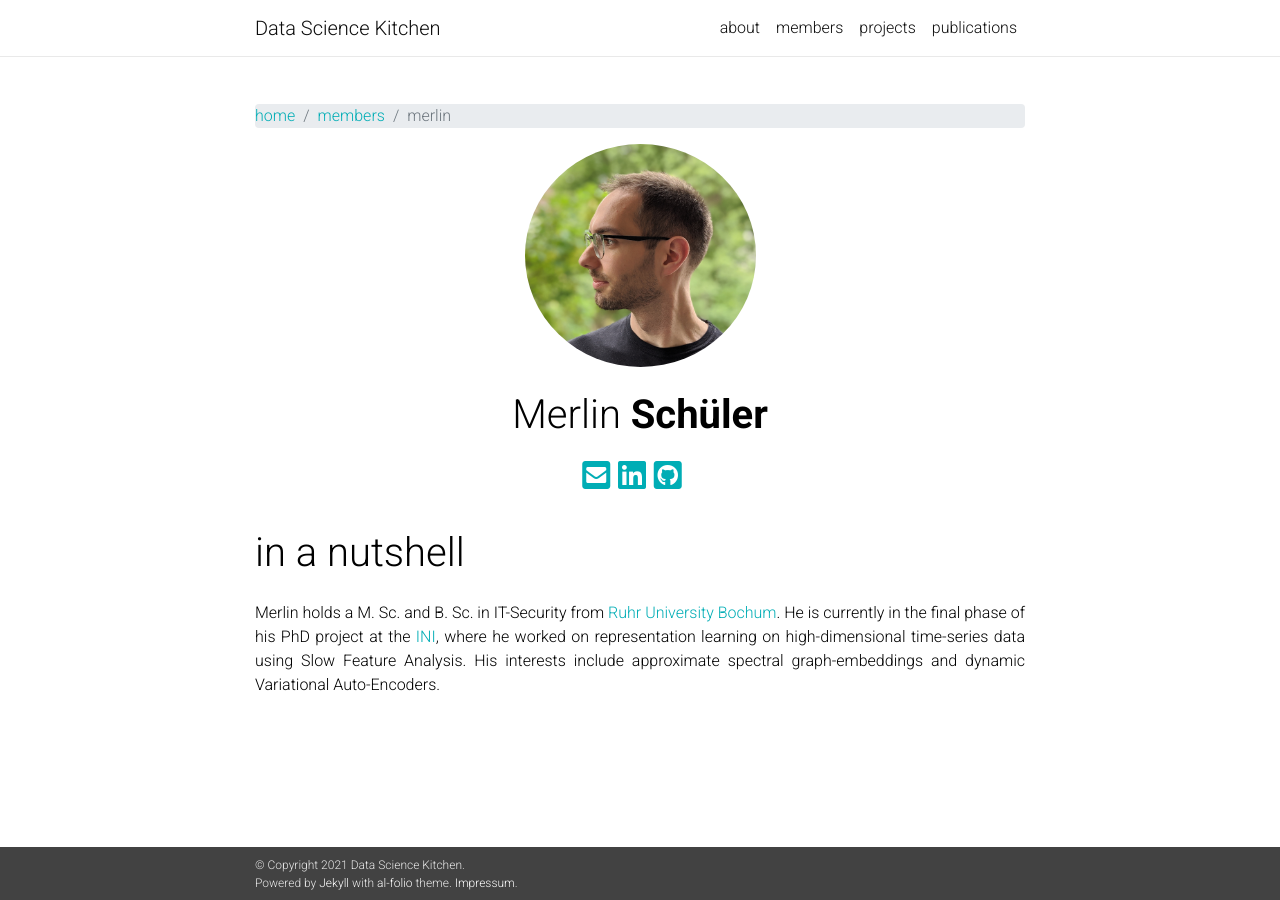
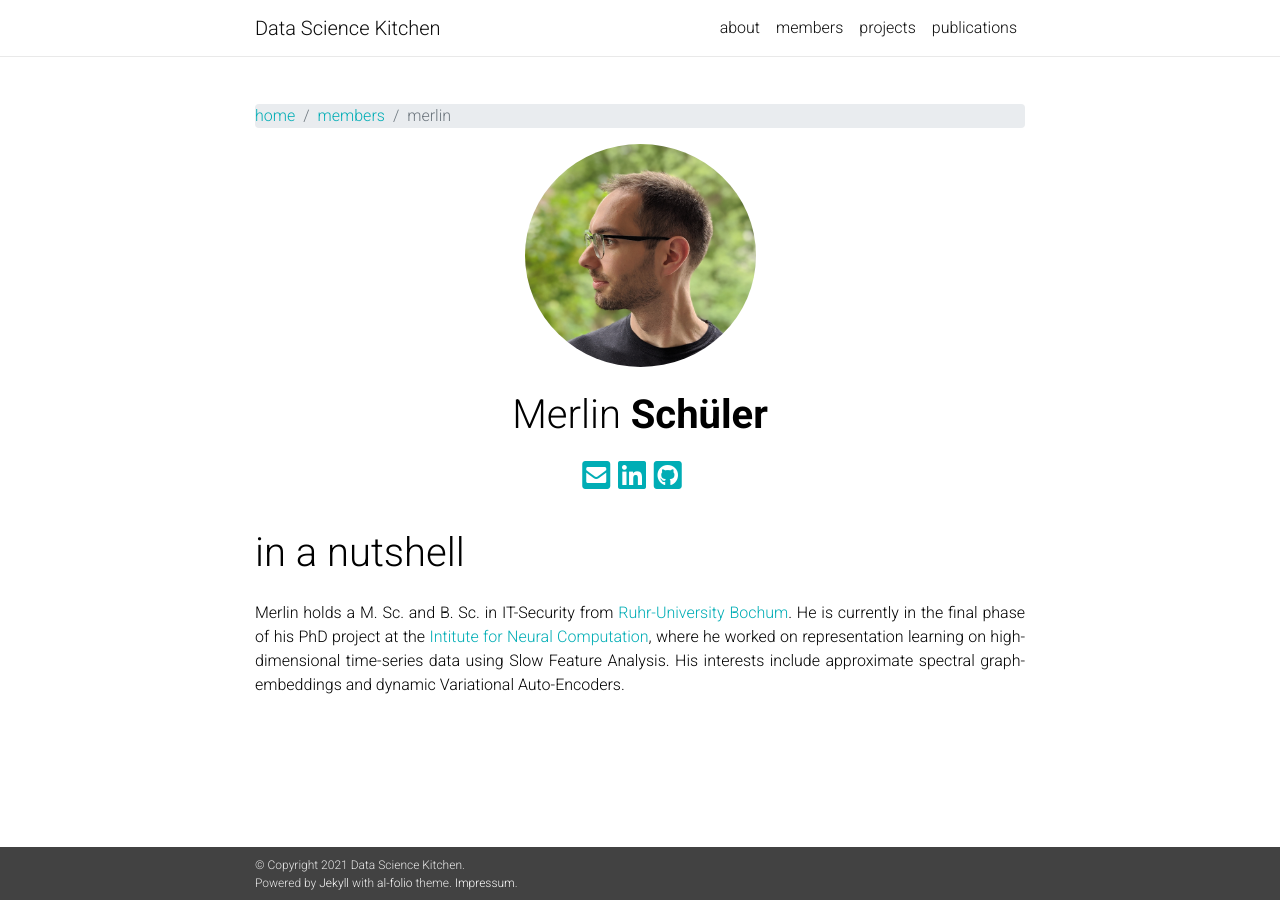
Before and after one commit to data-science-kitchen/data-science-kitchen.github.io, a Jekyll site: the page built from _members/merlin.markdown, in a window 1280 px wide. Built offline with Jekyll 4.4.1, drawn with Linux system fonts in a browser that asks for light colours; nearby versions of some CDN libraries; comment, search, counter and statistics services are not loaded; a style sheet for code colours, icons or effects is not loaded.

Commit message:
Merlin added his stuff to the members page

```diff
--- a/_members/merlin.markdown
+++ b/_members/merlin.markdown
@@ -15,4 +15,4 @@ bibliography_file:
 bibliography_years: [2021]
 ---
 
-Merlin holds a M. Sc. and B. Sc. in IT-Security from <a href="https://etit.ruhr-uni-bochum.de/" target="_blank">Ruhr University Bochum</a>. He is currently in the final phase of his PhD project at the <a href="https://www.ini.rub.de/" target="_blank">INI</a>, where he worked on representation learning on high-dimensional time-series data using Slow Feature Analysis. His interests include approximate spectral graph-embeddings and dynamic Variational Auto-Encoders.
+Merlin holds a M. Sc. and B. Sc. in IT-Security from <a href="https://etit.ruhr-uni-bochum.de/" target="_blank">Ruhr-University Bochum</a>. He is currently in the final phase of his PhD project at the <a href="https://www.ini.rub.de/" target="_blank">Intitute for Neural Computation</a>, where he worked on representation learning on high-dimensional time-series data using Slow Feature Analysis. His interests include approximate spectral graph-embeddings and dynamic Variational Auto-Encoders.
```
